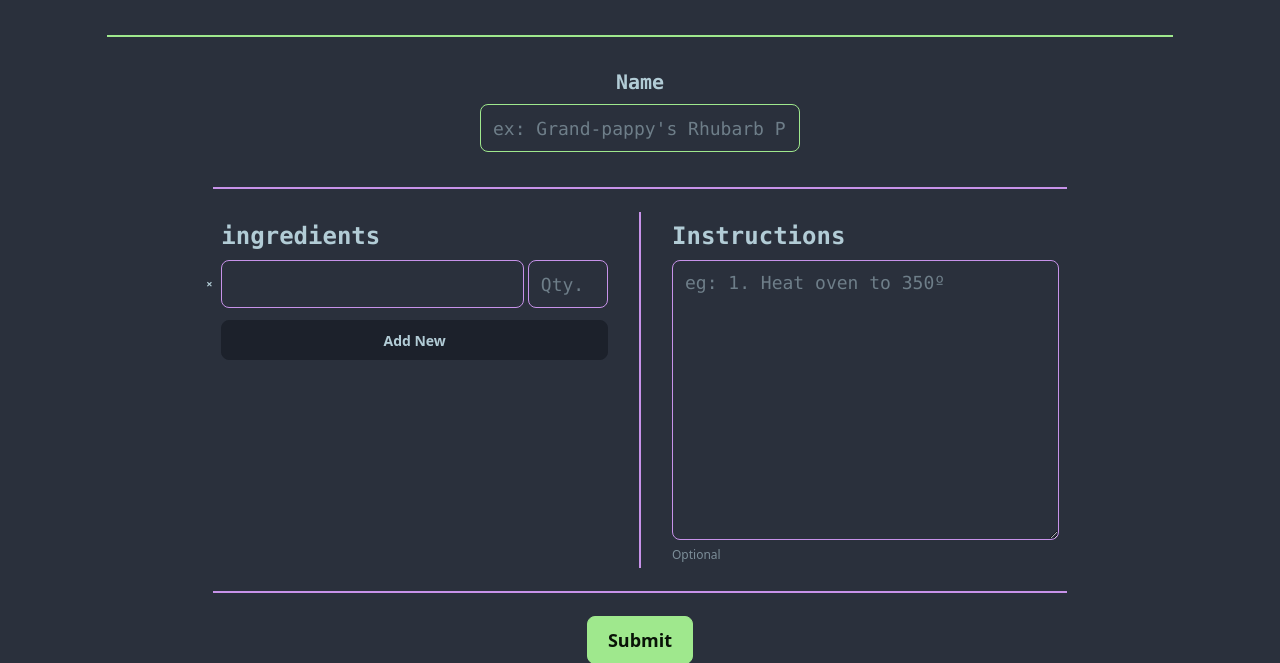
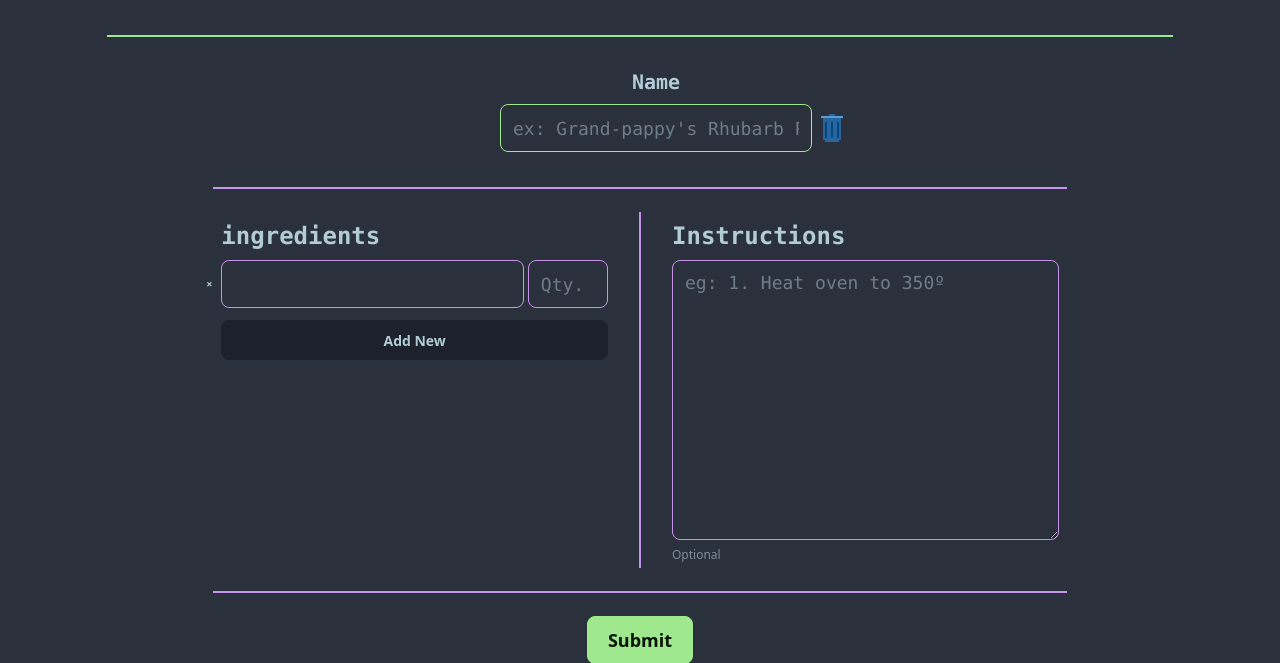
Before and after one commit to willn-dev/RecipeBox, a Flask app: page /newrecipe in a window 1280 px wide. Shown: the part 96-759 px from the top of the page. Run offline with Flask 3, Linux system fonts and the light colour scheme; style sheets or scripts are compiled from the project's sources; some libraries are stand-ins or nearby versions.

Commit message:
delete button generated upon existing recipe, planned js for delete send form with a confirmation window. updated TODO: for button align.

```diff
--- a/templates/add_recipes.html
+++ b/templates/add_recipes.html
@@ -3,7 +3,7 @@
 {% block content %}
 
 <header>
-  <h1 class=" mt-8 mb-8 text-6xl font-mono text-center"> Add a New Recipe</h1>
+  <h1 class=" mt-8 mb-8 text-6xl font-mono text-center">{{ 'Edit' if recipes_table else 'Add a New Recipe'}}</h1>
 </header>
 
 <div class="divider divider-primary w-10/12 mx-auto mt-8"></div>
@@ -12,7 +12,9 @@
 
   <form action="{{ url_for('newrecipe') }}" method="post">
 
-    <div class="flex flex-row gap-1 justify-center">
+    <div class="flex flex-row gap-1 justify-center items-end ml-8">
+      <div class="self-center h-8 min-w-8 flex-none mt-8"></div>
+
       <fieldset class="fieldset mb-2 w-9/12 md:w-1/4">
         <legend class="fieldset-legend font-mono text-xl text-center">Name</legend>
         <input name="recipe_name" required type="text" class="input input-lg input-primary w-full text-lg font-mono"
@@ -20,6 +22,12 @@
          value="{{ recipes_table[0][1] if recipes_table else '' }}">
          <input name="recipe_id" type="hidden" value="{{ recipes_table[0][0] if recipes_table else '' }}">
       </fieldset>
+
+      <button class="self-center h-8 w-8 flex-none mt-8 ">
+        <svg xmlns="http://www.w3.org/2000/svg" x="0px" y="0px" width="32" height="32" viewBox="0 0 32 32">
+          <path fill="#26659f" fill-rule="evenodd" d="M6.997,4.997v23h2v2h14	v-2h2v-23H6.997z" clip-rule="evenodd"></path><path fill="#064678" fill-rule="evenodd" d="M8.996,9.999v15.999	h2.001V9.999H8.996z" clip-rule="evenodd"></path><path fill="#064678" fill-rule="evenodd" d="M14.996,9.997v15.999	h2.001V9.997H14.996z" clip-rule="evenodd"></path><path fill="#064678" fill-rule="evenodd" d="M20.996,9.999v15.999	h2.001V9.999H20.996z" clip-rule="evenodd"></path><path fill="#26659f" fill-rule="evenodd" d="M18.997,1.997h-6.007	v3.001h6.007V1.997z" clip-rule="evenodd"></path><path fill="#589bd4" fill-rule="evenodd" d="M27,3.997H4.996v2.001	H27V3.997z" clip-rule="evenodd"></path>
+        </svg>
+      </button>
     </div>
 
     <div class="divider divider-accent w-10/12 md:w-8/12 mx-auto"></div>
```
Also changed, not shown: notes.txt (+7 -0 lines), templates/edit.html (line endings or trailing spaces).
